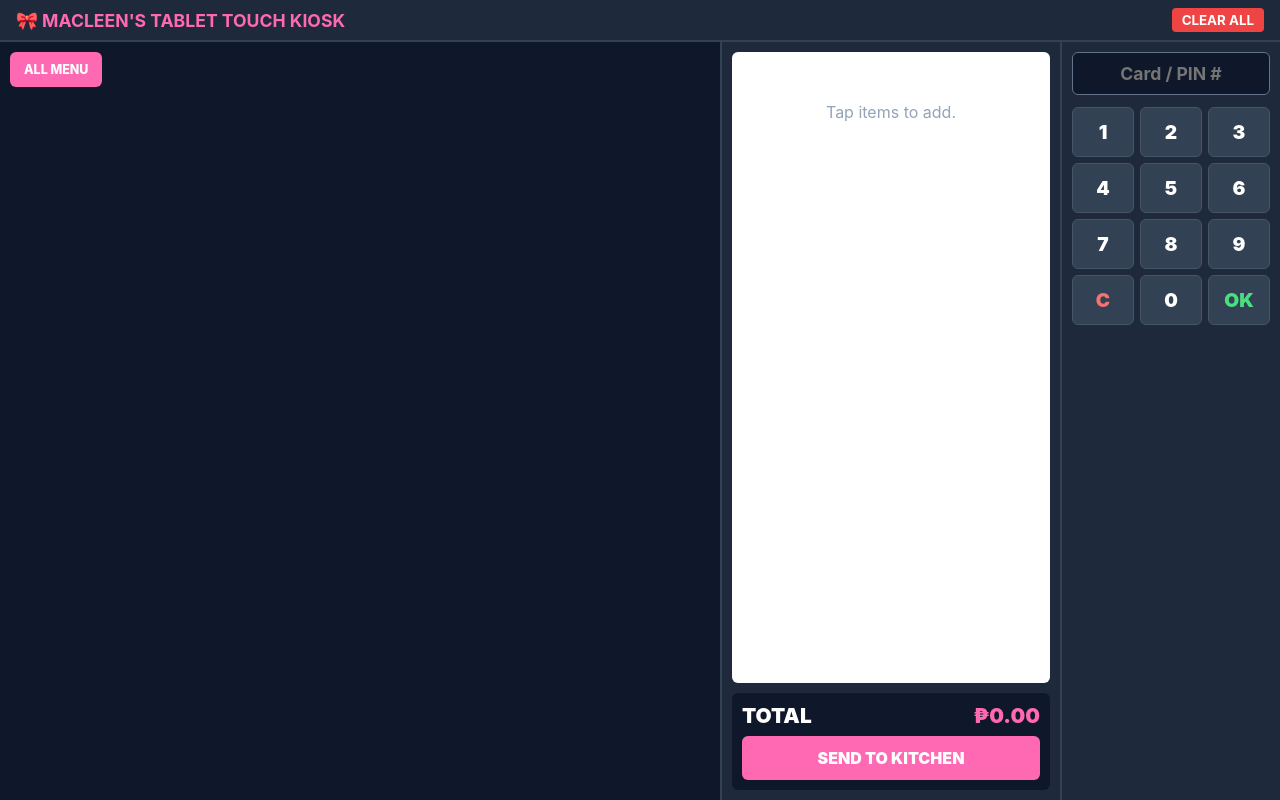
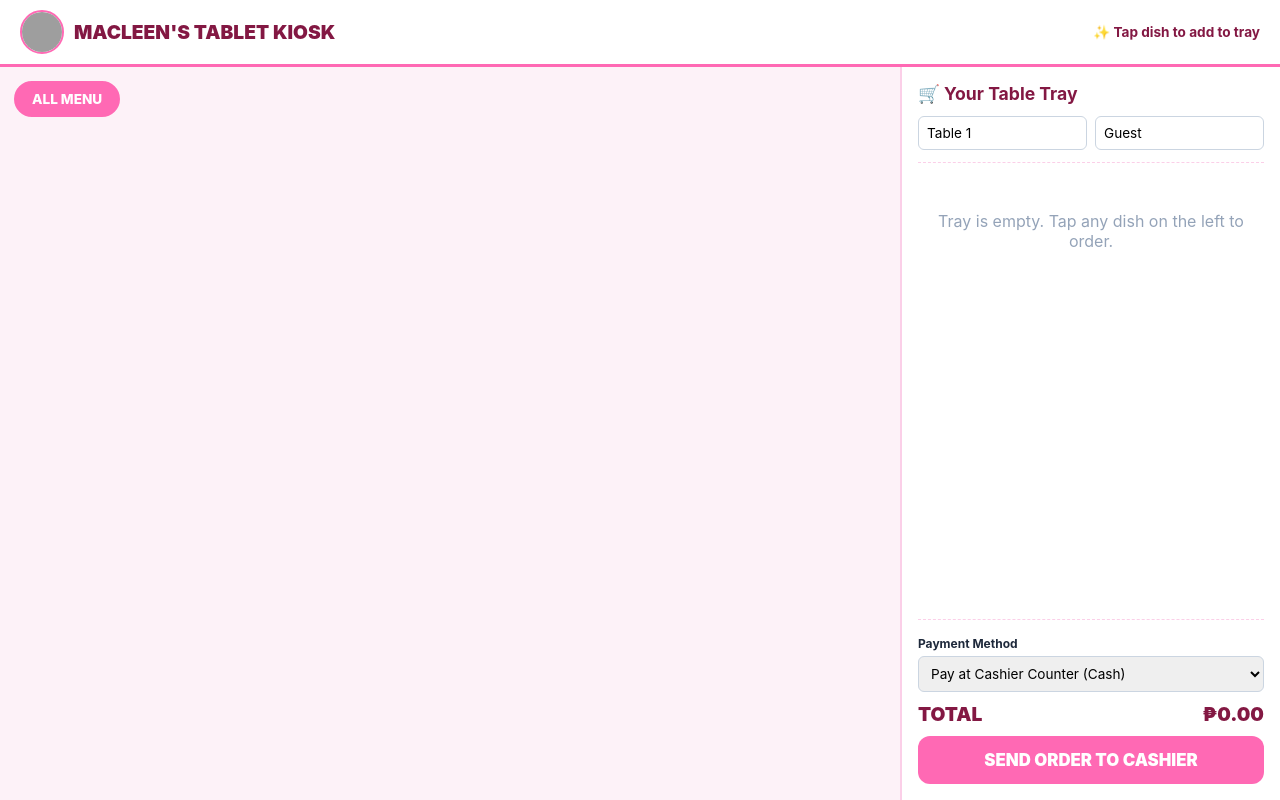
Before and after one commit to apaciblemacky-sketch/macleens-foodhouse-pos, a Flask app: page /tablet in a window 1280 px wide. Run offline with Flask 3, Linux system fonts and the light colour scheme; data that the repository does not hold is empty; grey boxes are pictures that could not be loaded.

Commit message:
Enable tablet order queueing and cashier touch direct-register sales

```diff
--- a/app.py
+++ b/app.py
@@ -478,6 +478,65 @@ def api_storefront_checkout():
     db.session.commit()
     return jsonify({'success': True, 'order_id': order.id, 'total': total})
 
+# ==================== TABLET KIOSK ENDPOINTS ====================
+
+@app.route('/tablet')
+def tablet_kiosk():
+    categories = Category.query.all()
+    products = Product.query.filter_by(is_active=True).order_by(Product.category_name, Product.name).all()
+    return render_template('tablet.html', categories=categories, products=products)
+
+@app.route('/api/tablet-checkout', methods=['POST'])
+def api_tablet_checkout():
+    data = request.get_json() or {}
+    items = data.get('items', [])
+    table_number = data.get('table_number', 'Table Kiosk').strip() or 'Table Kiosk'
+    customer_name = data.get('customer_name', 'Tablet Guest').strip() or 'Tablet Guest'
+    pay_method = data.get('payment_method', 'CASH').upper()
+    notes = data.get('notes', '').strip() or 'Tablet Self-Order'
+
+    if not items:
+        return jsonify({'success': False, 'message': 'Cart is empty.'}), 400
+
+    subtotal = 0.0
+    for it in items:
+        p = Product.query.get(it['product_id'])
+        if p:
+            subtotal += p.price * int(it['quantity'])
+
+    order = Order(
+        order_type='DINE-IN/TABLET',
+        customer_name=f"{customer_name} ({table_number})",
+        contact_number='Kiosk',
+        subtotal=subtotal,
+        delivery_fee=0.0,
+        total_amount=subtotal,
+        payment_method=pay_method,
+        payment_verified=False,
+        status='VERIFICATION',
+        notes=notes
+    )
+    db.session.add(order)
+    db.session.flush()
+
+    for it in items:
+        prod = Product.query.get(it['product_id'])
+        if prod:
+            db.session.add(OrderItem(
+                order_id=order.id,
+                product_id=prod.id,
+                product_name=prod.name,
+                unit_price=prod.price,
+                cost_price=prod.cost,
+                quantity=int(it['quantity']),
+                subtotal=prod.price * int(it['quantity'])
+            ))
+            if prod.stock >= int(it['quantity']):
+                prod.stock -= int(it['quantity'])
+
+    db.session.commit()
+    return jsonify({'success': True, 'order_id': order.id, 'total': subtotal})
+
 # ==================== OPERATING HOURS & AUTH ENDPOINTS ====================
 
 @app.route('/admin/settings/hours', methods=['POST'])
@@ -621,6 +680,59 @@ def cashier_terminal():
                            today_expenses=today_expenses,
                            today_drops=today_drops,
                            next_drop_num=next_drop_num)
+
+@app.route('/pos/direct-sale', methods=['POST'])
+@require_cashier
+def cashier_direct_sale():
+    data = request.get_json() or {}
+    items = data.get('items', [])
+    pay_method = data.get('payment_method', 'CASH').upper()
+    cust_name = data.get('customer_name', 'Counter Walk-in').strip() or 'Counter Walk-in'
+    notes = data.get('notes', 'Direct Register Sale').strip() or 'Direct Register Sale'
+    change_for = float(data.get('change_for') or 0.0)
+
+    if not items:
+        return jsonify({'success': False, 'message': 'No items selected.'}), 400
+
+    subtotal = 0.0
+    for it in items:
+        p = Product.query.get(it['product_id'])
+        if p:
+            subtotal += p.price * int(it['quantity'])
+
+    order = Order(
+        order_type='DINE-IN/WALKIN',
+        customer_name=cust_name,
+        contact_number='N/A',
+        subtotal=subtotal,
+        delivery_fee=0.0,
+        total_amount=subtotal,
+        payment_method=pay_method,
+        payment_verified=True,
+        change_for=change_for if change_for > 0 else None,
+        status='COMPLETED',
+        notes=notes
+    )
+    db.session.add(order)
+    db.session.flush()
+
+    for it in items:
+        prod = Product.query.get(it['product_id'])
+        if prod:
+            db.session.add(OrderItem(
+                order_id=order.id,
+                product_id=prod.id,
+                product_name=prod.name,
+                unit_price=prod.price,
+                cost_price=prod.cost,
+                quantity=int(it['quantity']),
+                subtotal=prod.price * int(it['quantity'])
+            ))
+            if prod.stock >= int(it['quantity']):
+                prod.stock -= int(it['quantity'])
+
+    db.session.commit()
+    return jsonify({'success': True, 'order_id': order.id, 'total': subtotal})
 
 @app.route('/pos/create-collection', methods=['POST'])
 @require_cashier
@@ -934,14 +1046,6 @@ def rider_mark_delivered(order_id):
     db.session.commit()
     flash(f"Order #{order.id} confirmed by Rider. Awaiting customer confirmation.", "info")
     return redirect(url_for('rider_portal'))
-
-# ==================== TABLET KIOSK ====================
-
-@app.route('/tablet')
-def tablet_kiosk():
-    categories = Category.query.all()
-    products = Product.query.filter_by(is_active=True).order_by(Product.category_name, Product.name).all()
-    return render_template('tablet.html', categories=categories, products=products)
 
 # ==================== MASTER ADMIN & SETTINGS ====================
 
--- a/templates/tablet.html
+++ b/templates/tablet.html
@@ -3,195 +3,211 @@
 <head>
   <meta charset="UTF-8">
   <meta name="viewport" content="width=device-width, initial-scale=1.0, maximum-scale=1.0, user-scalable=no">
-  <title>Macleen's Tablet Kiosk</title>
+  <title>Macleen's Self-Order Kiosk</title>
+  <link rel="manifest" href="/static/manifest.json">
+  <meta name="theme-color" content="#ff69b4">
   <style>
-    :root { --hk-pink: #ff69b4; --hk-dark: #831843; }
-    * { box-sizing: border-box; margin: 0; padding: 0; font-family: -apple-system, BlinkMacSystemFont, "Segoe UI", Roboto, sans-serif; -webkit-user-select: none; user-select: none; }
-    body { background: #0f172a; color: #1e293b; height: 100vh; display: flex; flex-direction: column; overflow: hidden; }
+    :root { --hk-pink: #ff69b4; --hk-dark: #831843; --hk-bg: #fdf2f8; }
+    * { box-sizing: border-box; margin: 0; padding: 0; font-family: -apple-system, BlinkMacSystemFont, "Segoe UI", Roboto, sans-serif; }
+    body { background: var(--hk-bg); color: #1e293b; height: 100vh; display: flex; flex-direction: column; overflow: hidden; }
 
-    header { background: #1e293b; color: white; padding: 8px 16px; display: flex; justify-content: space-between; align-items: center; border-bottom: 2px solid #334155; }
-    .kiosk-grid { display: grid; grid-template-columns: 1fr 340px 220px; flex: 1; height: calc(100vh - 45px); }
+    header { background: white; border-bottom: 3px solid var(--hk-pink); padding: 10px 20px; display: flex; justify-content: space-between; align-items: center; }
+    .brand { display: flex; align-items: center; gap: 10px; font-weight: 900; color: var(--hk-dark); font-size: 1.2rem; }
+    .brand img { width: 44px; height: 44px; border-radius: 50%; border: 2px solid var(--hk-pink); }
 
-    /* Left Menu & Categories */
-    .menu-pane { background: #0f172a; padding: 10px; display: flex; flex-direction: column; overflow-y: auto; }
-    .cat-strip { display: flex; gap: 6px; overflow-x: auto; padding-bottom: 8px; margin-bottom: 8px; flex-shrink: 0; }
-    .cat-btn { background: #334155; color: white; border: none; padding: 10px 14px; border-radius: 6px; font-weight: 800; font-size: 0.78rem; cursor: pointer; white-space: nowrap; flex-shrink: 0; }
-    .cat-btn.active { background: var(--hk-pink); }
+    .kiosk-body { display: grid; grid-template-columns: 1fr 380px; flex: 1; height: calc(100vh - 65px); }
 
-    .dish-grid { display: grid; grid-template-columns: repeat(auto-fill, minmax(120px, 1fr)); gap: 8px; flex: 1; }
-    .dish-tile { background: white; border: 2px solid #cbd5e1; border-radius: 6px; padding: 8px; height: 95px; display: flex; flex-direction: column; justify-content: space-between; cursor: pointer; }
-    .dish-tile:active { background: #ffebf3; border-color: var(--hk-pink); }
+    /* Left Menu */
+    .menu-panel { padding: 14px; display: flex; flex-direction: column; overflow-y: auto; }
+    .cat-bar { display: flex; gap: 8px; overflow-x: auto; padding-bottom: 8px; margin-bottom: 12px; }
+    .cat-btn { background: white; border: 2px solid #fbcfe8; color: var(--hk-dark); padding: 8px 16px; border-radius: 20px; font-weight: 800; font-size: 0.85rem; cursor: pointer; white-space: nowrap; }
+    .cat-btn.active { background: var(--hk-pink); color: white; border-color: var(--hk-pink); }
 
-    /* Center Bill */
-    .bill-pane { background: #1e293b; border-left: 2px solid #334155; display: flex; flex-direction: column; padding: 10px; }
-    .receipt { background: white; border-radius: 6px; flex: 1; padding: 10px; overflow-y: auto; }
+    .grid { display: grid; grid-template-columns: repeat(auto-fill, minmax(150px, 1fr)); gap: 12px; }
+    .item-card { background: white; border: 1.5px solid #fbcfe8; border-radius: 12px; padding: 10px; display: flex; flex-direction: column; justify-content: space-between; cursor: pointer; transition: transform 0.1s; }
+    .item-card:active { transform: scale(0.97); }
+    .item-img { width: 100%; height: 95px; border-radius: 8px; object-fit: cover; margin-bottom: 6px; background: #fff0f5; }
+    .item-name { font-size: 0.85rem; font-weight: 800; margin-bottom: 4px; line-height: 1.2; }
+    .item-price { font-size: 1rem; font-weight: 900; color: var(--hk-pink); }
 
-    /* Right Keypad */
-    .keypad-pane { background: #1e293b; border-left: 2px solid #334155; padding: 10px; display: flex; flex-direction: column; gap: 6px; }
-    .pad-key { background: #334155; color: white; border: 1px solid #475569; border-radius: 6px; font-size: 1.2rem; font-weight: 900; height: 50px; display: flex; justify-content: center; align-items: center; cursor: pointer; }
-    .pad-key:active { background: var(--hk-pink); }
+    /* Right Tray */
+    .tray-panel { background: white; border-left: 2px solid #fbcfe8; padding: 16px; display: flex; flex-direction: column; justify-content: space-between; }
+    .tray-list { flex: 1; overflow-y: auto; margin: 12px 0; border-top: 1px dashed #fbcfe8; border-bottom: 1px dashed #fbcfe8; padding: 8px 0; }
+    .tray-item { display: flex; justify-content: space-between; align-items: center; padding: 6px 0; border-bottom: 1px solid #fdf2f8; font-size: 0.85rem; }
+    .btn-qty { width: 26px; height: 26px; border: 1px solid #cbd5e1; background: white; border-radius: 4px; font-weight: bold; cursor: pointer; }
+    .btn-submit { background: var(--hk-pink); color: white; border: none; padding: 14px; border-radius: 12px; font-size: 1.05rem; font-weight: 900; width: 100%; cursor: pointer; }
+    .form-control { width: 100%; padding: 8px; border: 1px solid #cbd5e1; border-radius: 6px; font-size: 0.85rem; margin-top: 4px; }
   </style>
 </head>
 <body>
 
   <header>
-    <strong style="color:var(--hk-pink); font-size:1.1rem;">🎀 MACLEEN'S TABLET TOUCH KIOSK</strong>
-    <button onclick="resetTicket()" style="background:#ef4444; color:white; border:none; padding:4px 10px; border-radius:4px; font-weight:bold; cursor:pointer;">CLEAR ALL</button>
+    <div class="brand">
+      <img src="{{ store_logo }}" onerror="this.onerror=null; this.src='/static/logo.png';">
+      <span>MACLEEN'S TABLET KIOSK</span>
+    </div>
+    <span style="font-weight:bold; font-size:0.85rem; color:#831843;">✨ Tap dish to add to tray</span>
   </header>
 
-  <div class="kiosk-grid">
-    <!-- Categories + Dishes -->
-    <div class="menu-pane">
-      <div class="cat-strip">
+  <div class="kiosk-body">
+    <!-- Menu Grid -->
+    <div class="menu-panel">
+      <div class="cat-bar">
         <button class="cat-btn active" onclick="filterCat('ALL', this)">ALL MENU</button>
-        {% for cat in categories %}
-          <button class="cat-btn" onclick="filterCat('{{ cat.name }}', this)">{{ cat.name }}</button>
+        {% for c in categories %}
+          <button class="cat-btn" onclick="filterCat('{{ c.name }}', this)">{{ c.name }}</button>
         {% endfor %}
       </div>
 
-      <div class="dish-grid">
+      <div class="grid">
         {% for p in products %}
-        <div class="dish-tile" data-cat="{{ p.category_name }}" onclick="addItem({{ p.id }}, '{{ p.name }}', {{ p.price }})">
-          <div style="font-size:0.8rem; font-weight:900; line-height:1.2;">{{ p.name }}</div>
-          <div style="font-size:0.95rem; font-weight:900; color:var(--hk-pink);">₱{{ "{:,.2f}".format(p.price) }}</div>
+        <div class="item-card" data-cat="{{ p.category_name }}" onclick="addToTray({{ p.id }}, '{{ p.name }}', {{ p.price }})">
+          <div>
+            {% if p.image_url %}
+              <img src="{{ p.image_url }}" referrerpolicy="no-referrer" class="item-img" onerror="this.onerror=null; this.src='https://via.placeholder.com/150x95?text=Food';">
+            {% else %}
+              <div class="item-img" style="display:flex; align-items:center; justify-content:center; font-size:2rem;">🍲</div>
+            {% endif %}
+            <div class="item-name">{{ p.name }}</div>
+          </div>
+          <div class="item-price">₱{{ "{:,.2f}".format(p.price) }}</div>
         </div>
         {% endfor %}
       </div>
     </div>
 
-    <!-- Receipt Bill -->
-    <div class="bill-pane">
-      <div class="receipt" id="receiptBox">
-        <p style="color:#94a3b8; text-align:center; padding-top:40px;">Tap items to add.</p>
+    <!-- Order Tray -->
+    <div class="tray-panel">
+      <div>
+        <h3 style="color:var(--hk-dark); font-size:1.1rem; margin-bottom:8px;">🛒 Your Table Tray</h3>
+        <div style="display:flex; gap:8px;">
+          <input type="text" id="tableNum" class="form-control" placeholder="Table # (e.g. Table 3)" value="Table 1" required>
+          <input type="text" id="custName" class="form-control" placeholder="Your Name" value="Guest">
+        </div>
       </div>
 
-      <div style="background:#0f172a; padding:10px; border-radius:6px; margin-top:10px; color:white;">
-        <div style="display:flex; justify-content:space-between; font-weight:900; font-size:1.3rem;">
+      <div class="tray-list" id="trayContainer">
+        <p style="color:#94a3b8; text-align:center; padding-top:40px;">Tray is empty. Tap any dish on the left to order.</p>
+      </div>
+
+      <div>
+        <div style="margin-bottom:8px;">
+          <label style="font-size:0.75rem; font-weight:bold;">Payment Method</label>
+          <select id="payMethod" class="form-control">
+            <option value="CASH">Pay at Cashier Counter (Cash)</option>
+            <option value="GCASH">GCash to Counter</option>
+          </select>
+        </div>
+
+        <div style="display:flex; justify-content:space-between; font-weight:900; font-size:1.2rem; color:var(--hk-dark); margin:10px 0;">
           <span>TOTAL</span>
-          <span style="color:var(--hk-pink);" id="kioskTotal">₱0.00</span>
+          <span id="trayTotal">₱0.00</span>
         </div>
-        <button onclick="submitKiosk()" style="width:100%; background:var(--hk-pink); color:white; border:none; padding:12px; border-radius:6px; font-weight:900; margin-top:8px; font-size:1rem; cursor:pointer;">SEND TO KITCHEN</button>
-      </div>
-    </div>
 
-    <!-- Keypad -->
-    <div class="keypad-pane">
-      <input type="text" id="keypadInput" placeholder="Card / PIN #" style="background:#0f172a; color:white; border:1px solid #64748b; padding:10px; border-radius:6px; text-align:center; font-weight:bold; font-size:1.1rem; margin-bottom:6px;">
-      <div style="display:grid; grid-template-columns:repeat(3, 1fr); gap:6px;">
-        <div class="pad-key" onclick="pressKey('1')">1</div>
-        <div class="pad-key" onclick="pressKey('2')">2</div>
-        <div class="pad-key" onclick="pressKey('3')">3</div>
-        <div class="pad-key" onclick="pressKey('4')">4</div>
-        <div class="pad-key" onclick="pressKey('5')">5</div>
-        <div class="pad-key" onclick="pressKey('6')">6</div>
-        <div class="pad-key" onclick="pressKey('7')">7</div>
-        <div class="pad-key" onclick="pressKey('8')">8</div>
-        <div class="pad-key" onclick="pressKey('9')">9</div>
-        <div class="pad-key" onclick="pressKey('C')" style="color:#f87171;">C</div>
-        <div class="pad-key" onclick="pressKey('0')">0</div>
-        <div class="pad-key" onclick="pressKey('OK')" style="color:#4ade80;">OK</div>
+        <button class="btn-submit" onclick="submitTabletOrder()">SEND ORDER TO CASHIER</button>
       </div>
     </div>
   </div>
 
   <script>
-    let kCart = {};
+    let tray = {};
 
     function filterCat(cat, btn) {
       document.querySelectorAll('.cat-btn').forEach(b => b.classList.remove('active'));
       btn.classList.add('active');
-      document.querySelectorAll('.dish-tile').forEach(d => {
-        d.style.display = (cat === 'ALL' || d.dataset.cat === cat) ? 'flex' : 'none';
+      document.querySelectorAll('.item-card').forEach(card => {
+        card.style.display = (cat === 'ALL' || card.dataset.cat === cat) ? 'flex' : 'none';
       });
     }
 
-    function pressKey(k) {
-      const inp = document.getElementById('keypadInput');
-      if (k === 'C') inp.value = '';
-      else if (k === 'OK') alert("Card/PIN Linked: " + inp.value);
-      else inp.value += k;
+    function addToTray(id, name, price) {
+      id = String(id);
+      if (tray[id]) {
+        tray[id].qty += 1;
+      } else {
+        tray[id] = { name: name, price: parseFloat(price), qty: 1 };
+      }
+      renderTray();
     }
 
-    function addItem(id, name, price) {
-      if (kCart[id]) kCart[id].qty += 1;
-      else kCart[id] = { name, price: parseFloat(price), qty: 1 };
-      renderKiosk();
+    function updateTrayQty(id, delta) {
+      id = String(id);
+      if (tray[id]) {
+        tray[id].qty += delta;
+        if (tray[id].qty <= 0) delete tray[id];
+      }
+      renderTray();
     }
 
-    function changeItemQty(id, delta) {
-      if (kCart[id]) {
-        kCart[id].qty += delta;
-        if (kCart[id].qty <= 0) delete kCart[id];
-      }
-      renderKiosk();
-    }
+    function renderTray() {
+      const container = document.getElementById('trayContainer');
+      const totalEl = document.getElementById('trayTotal');
+      const keys = Object.keys(tray);
 
-    function removeItem(id) {
-      delete kCart[id];
-      renderKiosk();
-    }
-
-    function renderKiosk() {
-      const r = document.getElementById('receiptBox');
-      const keys = Object.keys(kCart);
       if (keys.length === 0) {
-        r.innerHTML = '<p style="color:#94a3b8; text-align:center; padding-top:40px;">Tap items to add.</p>';
-        document.getElementById('kioskTotal').innerText = '₱0.00';
+        container.innerHTML = '<p style="color:#94a3b8; text-align:center; padding-top:40px;">Tray is empty. Tap any dish on the left to order.</p>';
+        totalEl.innerText = '₱0.00';
         return;
       }
 
       let html = '';
-      let total = 0;
+      let subtotal = 0;
       keys.forEach(id => {
-        const item = kCart[id];
-        const row = item.price * item.qty;
-        total += row;
+        const item = tray[id];
+        const rowTotal = item.price * item.qty;
+        subtotal += rowTotal;
         html += `
-          <div style="display:flex; justify-content:space-between; align-items:center; padding:6px 0; border-bottom:1px dashed #cbd5e1; font-size:0.82rem;">
+          <div class="tray-item">
             <div>
-              <strong>${item.name}</strong>
-              <div style="font-size:0.75rem; color:#64748b;">₱${item.price.toFixed(2)}</div>
+              <strong>${item.name}</strong><br>
+              <span style="color:#64748b; font-size:0.75rem;">₱${item.price.toFixed(2)} ea</span>
             </div>
-            <div style="display:flex; align-items:center; gap:4px;">
-              <button onclick="changeItemQty(${id}, -1)" style="padding:2px 6px; border:1px solid #cbd5e1; border-radius:3px;">-</button>
+            <div style="display:flex; align-items:center; gap:6px;">
+              <button class="btn-qty" onclick="updateTrayQty('${id}', -1)">-</button>
               <strong>${item.qty}</strong>
-              <button onclick="changeItemQty(${id}, 1)" style="padding:2px 6px; border:1px solid #cbd5e1; border-radius:3px;">+</button>
-              <button onclick="removeItem(${id})" style="background:#fee2e2; color:#ef4444; border:none; padding:2px 5px; border-radius:3px; font-weight:bold; cursor:pointer;">✕</button>
+              <button class="btn-qty" onclick="updateTrayQty('${id}', 1)">+</button>
+              <span style="font-weight:900; width:55px; text-align:right;">₱${rowTotal.toFixed(2)}</span>
             </div>
-          </div>`;
+          </div>
+        `;
       });
 
-      r.innerHTML = html;
-      document.getElementById('kioskTotal').innerText = `₱${total.toFixed(2)}`;
+      container.innerHTML = html;
+      totalEl.innerText = `₱${subtotal.toFixed(2)}`;
     }
 
-    function resetTicket() {
-      kCart = {};
-      renderKiosk();
-    }
+    async function submitTabletOrder() {
+      const keys = Object.keys(tray);
+      if (keys.length === 0) return alert("Please select at least 1 item.");
 
-    async function submitKiosk() {
-      const keys = Object.keys(kCart);
-      if (keys.length === 0) return alert("Ticket is empty.");
+      const tableNum = document.getElementById('tableNum').value.trim() || 'Table Kiosk';
+      const custName = document.getElementById('custName').value.trim() || 'Tablet Guest';
+      const payMethod = document.getElementById('payMethod').value;
 
       const payload = {
-        items: keys.map(id => ({ product_id: parseInt(id), quantity: kCart[id].qty })),
-        payment_method: 'CASH',
-        order_type: 'TABLET',
-        customer_name: 'Counter Tablet Kiosk',
-        contact: '0000',
-        notes: 'Tablet Self-Order'
+        items: keys.map(id => ({ product_id: parseInt(id), quantity: tray[id].qty })),
+        table_number: tableNum,
+        customer_name: custName,
+        payment_method: payMethod,
+        notes: `Table Order from ${tableNum}`
       };
 
-      const res = await fetch('/api/storefront-checkout', {
-        method: 'POST',
-        headers: { 'Content-Type': 'application/json' },
-        body: JSON.stringify(payload)
-      });
-      const data = await res.json();
-      if (data.success) {
-        alert(`Order #${data.order_id} generated! Please proceed to the cashier.`);
-        resetTicket();
+      try {
+        const res = await fetch('/api/tablet-checkout', {
+          method: 'POST',
+          headers: { 'Content-Type': 'application/json' },
+          body: JSON.stringify(payload)
+        });
+        const data = await res.json();
+        if (data.success) {
+          alert(`🎉 Order #${data.order_id} sent to Cashier!\nPlease proceed to pay or wait for your food.`);
+          tray = {};
+          renderTray();
+        } else {
+          alert(data.message || "Failed to submit order.");
+        }
+      } catch(e) {
+        alert("Server error. Please call the cashier.");
       }
     }
   </script>
```
Also changed, not shown: templates/cashier_pos.html (+98 -6 lines).
